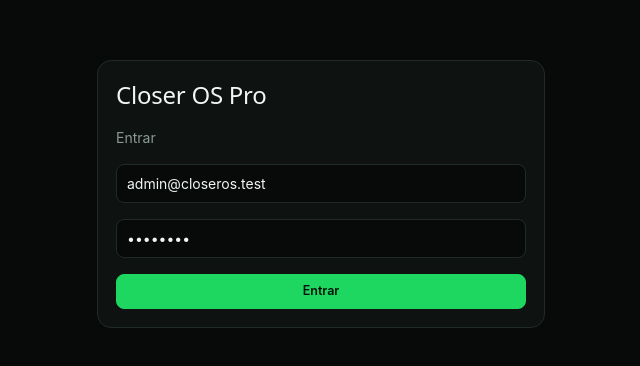
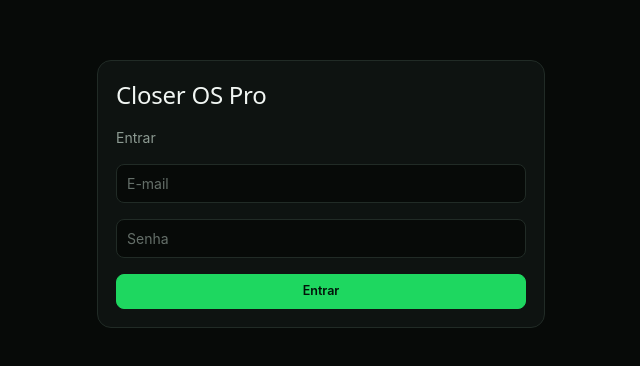
Before and after one commit to apenasthalis/closer-os, a React (Vite) app in the folder frontend/: page / in a window 1280 px wide. Shown: the part 226-592 px from the top of the page, without its empty margins (319-959 px from the left). Built offline with nearby package versions, Linux system fonts and the light colour scheme; no server answers.

Commit message:
fix: clear login defaults

```diff
--- a/frontend/src/pages/Login.tsx
+++ b/frontend/src/pages/Login.tsx
@@ -4,8 +4,8 @@ import { api, csrf } from '../lib/api'
 import { useAuth } from '../stores/auth'
 
 export default function Login() {
-  const [email, setEmail] = useState('admin@closeros.test')
-  const [password, setPassword] = useState('password')
+  const [email, setEmail] = useState('')
+  const [password, setPassword] = useState('')
   const [err, setErr] = useState('')
   const { setUser } = useAuth()
   const nav = useNavigate()
```
